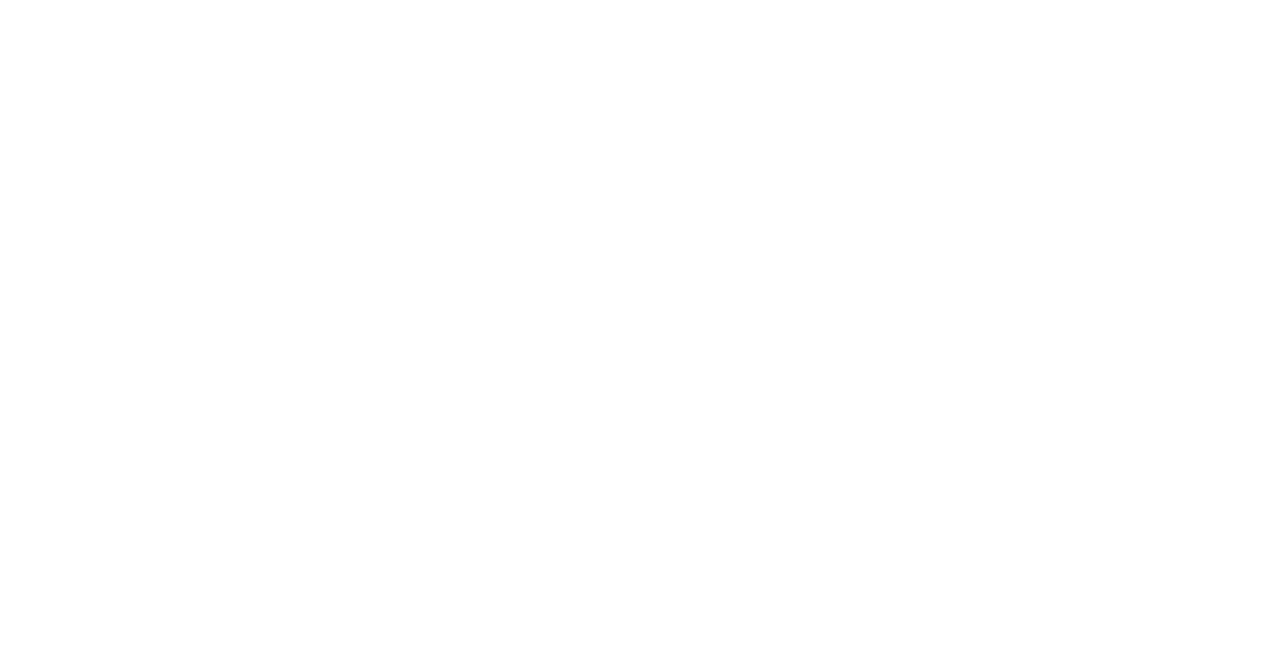
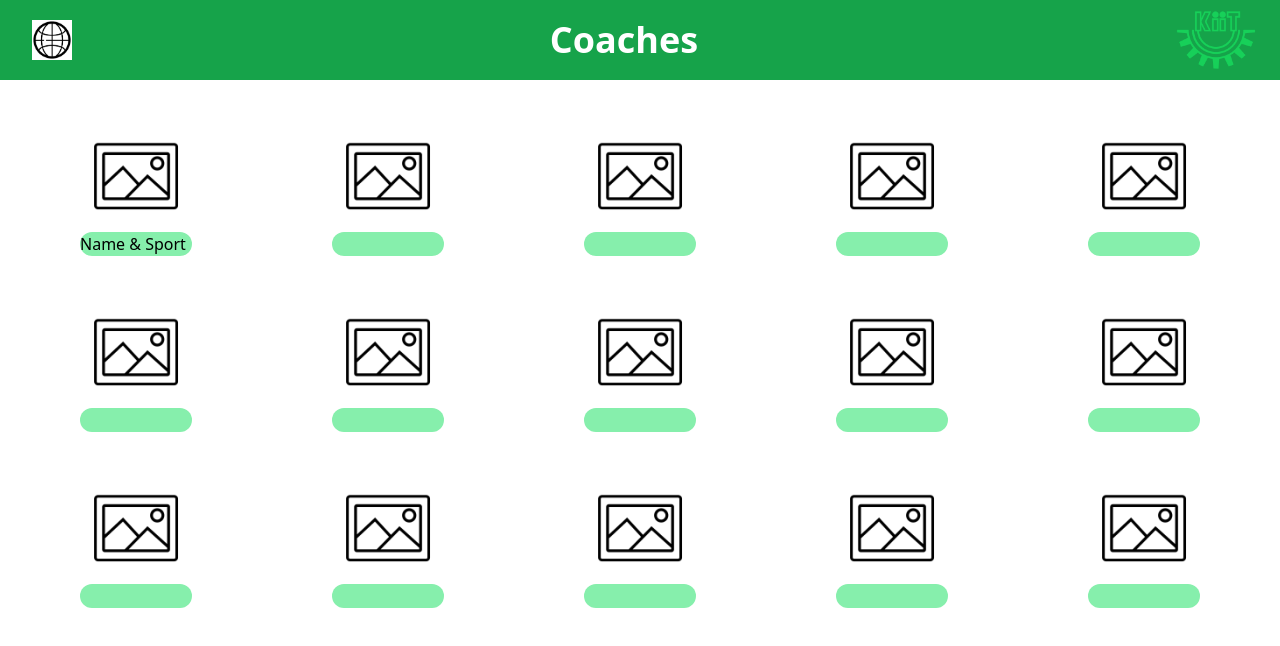
Before and after one commit to ar-rana/Sports-Management-Portal, a React (Create React App) app in the folder client/: page /coaches in a window 1280 px wide. Before the commit this address had no page. Shown: the top 646 px of the page. Built offline with nearby package versions, Linux system fonts and the light colour scheme.

Commit message:
added coaches page

```diff
--- a/client/src/App.js
+++ b/client/src/App.js
@@ -3,6 +3,7 @@ import { BrowserRouter, Routes, Route } from "react-router-dom";
 import Home from "./pages/Home";
 import Signup from "./pages/Signup";
 import Tournaments from "./pages/Tournaments";
+import Coaches from "./pages/Coaches";
 
 function App() {
   return (
@@ -12,6 +13,7 @@ function App() {
           <Route exact path="/" element={<Home />} />
           <Route exact path="/signup" element={<Signup />} />
           <Route exact path="/tournaments" element={<Tournaments />} />
+          <Route exact path="/coaches" element={<Coaches />} />
         </Routes>
       </BrowserRouter>
     </div>
--- /dev/null
+++ b/client/src/pages/Coaches.js
@@ -0,0 +1,126 @@
+import React from "react";
+import kiit from "../assets/Images/kiit.png";
+import logo from "../assets/Images/logo.png";
+import demo from "../assets/Images/demo.png";
+
+const Coaches = () => {
+  return (
+    <div>
+      <div>
+        <nav className="flex justify-between items-center bg-green-600 h-20 px-4">
+          <div className="ml-4">
+            <a href="/">
+              <img src={logo} className="h-10" />
+            </a>
+          </div>
+          <div>
+            <p className="text-white font-bold text-4xl">Coaches</p>
+          </div>
+          <div className="mr-2">
+            <img src={kiit} className="h-20" />
+          </div>
+        </nav>
+        <section className="flex my-10 mx-20 justify-between items-center">
+          <div className=" flex flex-col">
+            <div>
+              <img src={demo} className="w-28" />
+            </div>
+            <div className="rounded-2xl bg-green-300 w-28 h-6">
+              Name & Sport
+            </div>
+          </div>
+          <div>
+            <div>
+              <img src={demo} className="w-28" />
+            </div>
+            <div className="rounded-2xl bg-green-300 w-28 h-6"></div>
+          </div>
+          <div>
+            <div>
+              <img src={demo} className="w-28" />
+            </div>
+            <div className="rounded-2xl bg-green-300 w-28 h-6"></div>
+          </div>
+          <div>
+            <div>
+              <img src={demo} className="w-28" />
+            </div>
+            <div className="rounded-2xl bg-green-300 w-28 h-6"></div>
+          </div>
+          <div>
+            <div>
+              <img src={demo} className="w-28" />
+            </div>
+            <div className="rounded-2xl bg-green-300 w-28 h-6"></div>
+          </div>
+        </section>
+        <section className="flex my-10 mx-20 justify-between items-center">
+          <div>
+            <div>
+              <img src={demo} className="w-28" />
+            </div>
+            <div className="rounded-2xl bg-green-300 w-28 h-6"></div>
+          </div>
+          <div>
+            <div>
+              <img src={demo} className="w-28" />
+            </div>
+            <div className="rounded-2xl bg-green-300 w-28 h-6"></div>
+          </div>
+          <div>
+            <div>
+              <img src={demo} className="w-28" />
+            </div>
+            <div className="rounded-2xl bg-green-300 w-28 h-6"></div>
+          </div>
+          <div>
+            <div>
+              <img src={demo} className="w-28" />
+            </div>
+            <div className="rounded-2xl bg-green-300 w-28 h-6"></div>
+          </div>
+          <div>
+            <div>
+              <img src={demo} className="w-28" />
+            </div>
+            <div className="rounded-2xl bg-green-300 w-28 h-6"></div>
+          </div>
+        </section>
+        <section className="flex my-10 mx-20 justify-between items-center">
+          <div>
+            <div>
+              <img src={demo} className="w-28" />
+            </div>
+            <div className="rounded-2xl bg-green-300 w-28 h-6"></div>
+          </div>
+          <div>
+            <div>
+              <img src={demo} className="w-28" />
+            </div>
+            <div className="rounded-2xl bg-green-300 w-28 h-6"></div>
+          </div>
+          <div>
+            <div>
+              <img src={demo} className="w-28" />
+            </div>
+            <div className="rounded-2xl bg-green-300 w-28 h-6"></div>
+          </div>
+          <div>
+            <div>
+              <img src={demo} className="w-28" />
+            </div>
+            <div className="rounded-2xl bg-green-300 w-28 h-6"></div>
+          </div>
+          <div>
+            <div>
+              <img src={demo} className="w-28" />
+            </div>
+            <div className="rounded-2xl bg-green-300 w-28 h-6"></div>
+          </div>
+        </section>
+      </div>
+    </div>
+  );
+};
+
+export default Coaches;
--- a/client/src/pages/Home.js
+++ b/client/src/pages/Home.js
@@ -40,7 +40,7 @@ function Home() {
                 </li>
                 <li>
                   <a
-                    href="#"
+                    href="/coaches"
                     className="block py-2 px-3 text-black rounded md:hover:bg-transparent md:border-0 md:hover:text-green-500 md:p-0"
                   >
                     Coaches
```
Also changed, not shown: client/src/assets/Images/demo.png (added).
